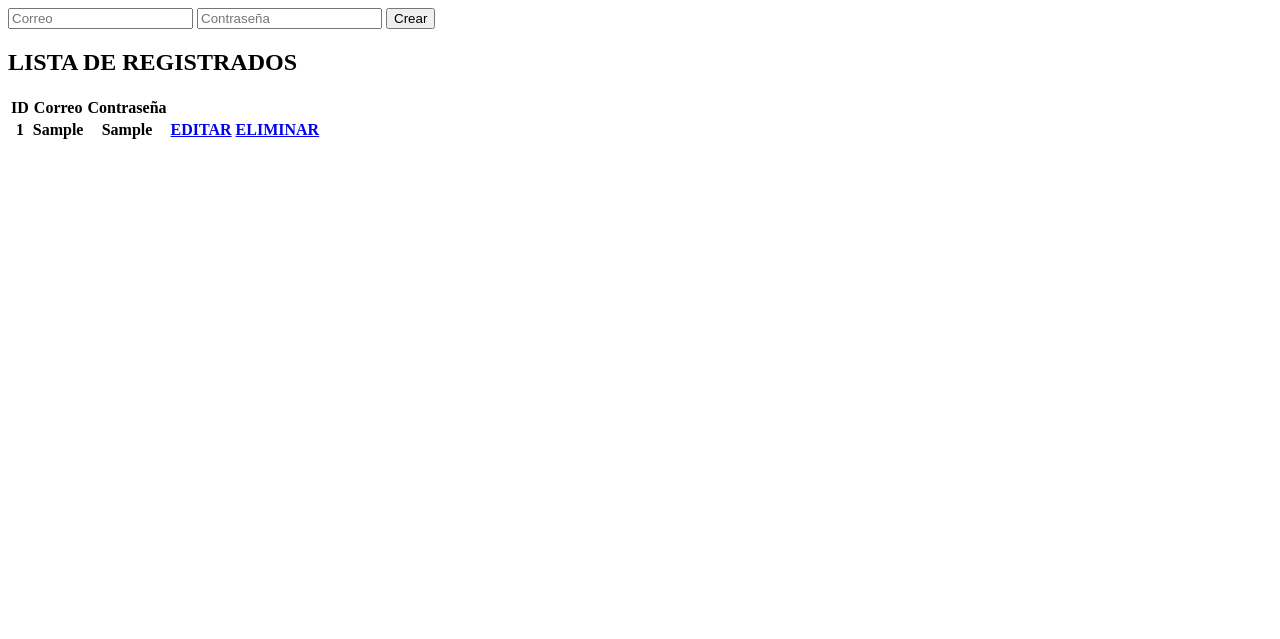
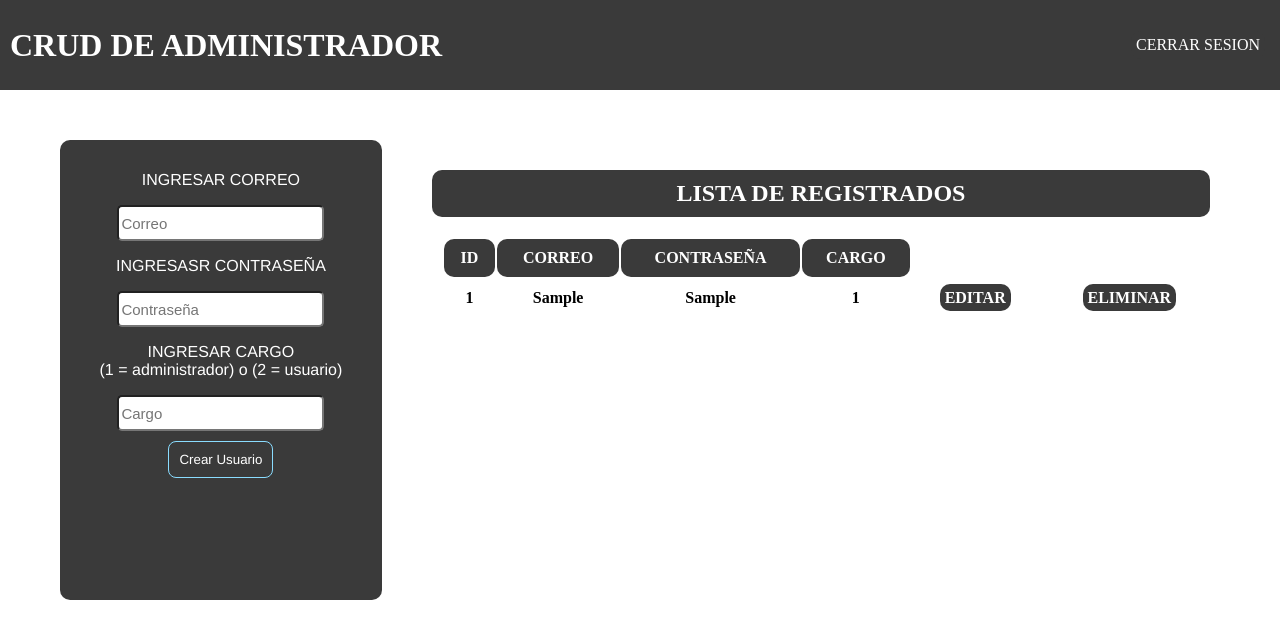
Before and after one commit to HSergio-19/visilant_prototipo, a PHP site: page /admin/index.php in a window 1280 px wide. Shown: the top 639 px of the page. Run offline with PHP 8.4, Linux system fonts and the light colour scheme; the visitor is signed in with stand-in values (Sample User, id 1); tables that the repository leaves empty or names only in its code hold one stand-in row (values such as "Sample post"); lists and menus that the app fills with data are empty.

Commit message:
agregado de sistema crud y modificacion de estilos

```diff
--- a/admin/conexion.php
+++ b/admin/conexion.php
@@ -1,5 +1,5 @@
 <?php
 
-	$conexion = mysqli_connect("localhost", "root", "", "crud_php");
+	$conexion = mysqli_connect("localhost", "root", "", "visilant_db");
 
 ?>
--- a/admin/editar.php
+++ b/admin/editar.php
@@ -4,7 +4,9 @@
     $id = $_GET['id'];
 
     $sql = "SELECT * FROM visilant_user WHERE id='$id'";
+
 	$query = mysqli_query($conexion, $sql);
+
     $row = mysqli_fetch_array($query);
 
 ?>
@@ -24,6 +26,7 @@
             <input type="hidden" name="id" value="<?= $row['id']?>">
             <input type="text" name="correo" placeholder = "Correo" value="<?= $row['correo']?>">
             <input type="text" name="contrasena" placeholder = "Contrasena" value="<?= $row['contrasena']?>">
+            <input type="text" name="id_cargo" placeholder = "Cargo" value="<?= $row['id_cargo']?>">
             <input type="submit" value="actualizar">
         </form>
     </div>
--- a/admin/eliminar.php
+++ b/admin/eliminar.php
@@ -3,7 +3,7 @@
 
     $id = $_GET['id'];
 
-    $sql = "DELETE FROM lista_alumnos WHERE id='$id'";
+    $sql = "DELETE FROM visilant_user WHERE id='$id'";
 
     $query = mysqli_query($conexion, $sql);
 
--- a/admin/index.php
+++ b/admin/index.php
@@ -1,4 +1,24 @@
-<?php require "conexion.php";
+<?php
+
+require "conexion.php";
+
+//SEGURIDAD DE PAGINACION DE INICIO DE SESION
+session_start();
+error_reporting();
+$validar_sesion = $_SESSION['correo'];
+
+
+if($validar_sesion==null || $validar_sesion==''){
+	echo '
+		<script>
+			alert("POR FAVOR DEBES INICIAR SESION");
+			window.location = "../index.php";
+		</script>
+	';
+	session_destroy();
+	die();
+
+}
 
 $sql = "SELECT * FROM visilant_user";
 
@@ -12,26 +32,40 @@ $query = mysqli_query($conexion, $sql);
     <meta charset="UTF-8">
     <meta http-equiv="X-UA-Compatible" content="IE=edge">
     <meta name="viewport" content="width=device-width, initial-scale=1.0">
+    <link rel="stylesheet" href="style/admin.css">
     <title>Visilant - Admin</title>
 </head>
 <body>
-    <div>
-        <form action="insertar.php" method="POST">
-            <input type="text" name="correo" placeholder = "Correo" >
-            <input type="text" name="contrasena" placeholder = "Contraseña">
-            <input type="submit" value="Crear">
+
+
+        <header>
+            <h1>CRUD DE ADMINISTRADOR</h1>
+            <a href="cerrar_sesion.php" class = "bto-cs">CERRAR SESION</a>
+        </header>
+
+    <div id = "general">
+
+        <div class = "contenedor">
+            <form action="insertar.php" class = "crud" method="POST">
+                <p>INGRESAR CORREO</p>
+                <input type="text" class = "campo" name="correo" placeholder = "Correo" > <br>
+                <p>INGRESASR CONTRASEÑA</p>
+                <input type="text" class = "campo" name="contrasena" placeholder = "Contraseña"> <br>
+                <p>INGRESAR CARGO <br> (1 = administrador) o (2 = usuario)</p>
+                <input type="text" class = "campo" name="id_cargo" placeholder = "Cargo"> <br>
+                <input type="submit" class = "boton" value="Crear Usuario"> <br>
             </form>
         </div>
 
-
-    <div>
+        <div class = "lista">
             <h2>LISTA DE REGISTRADOS</h2>
             <table>
                 <thead>
                     <tr>
-                    <th>ID</th>
-                    <th>Correo</th>
-                    <th>Contraseña</th>
+                        <th class = "titulo" >ID</th>
+                        <th class = "titulo" >CORREO</th>
+                        <th class = "titulo" >CONTRASEÑA</th>
+                        <th class = "titulo" >CARGO</th>
                     </tr>
                 </thead>
                 <tbody>
@@ -40,6 +74,8 @@ $query = mysqli_query($conexion, $sql);
                         <th><?= $row["id"]?></th>
                         <th><?= $row["correo"]?></th>
                         <th><?= $row["contrasena"]?></th>
+                        <th><?= $row["id_cargo"]?></th>
+
 
                         <th><a href="editar.php?id=<?= $row['id'] ?>">EDITAR</a></th>
                         <th><a href="eliminar.php?id=<?= $row['id'] ?>">ELIMINAR</a></th>
@@ -48,5 +84,11 @@ $query = mysqli_query($conexion, $sql);
                 </tbody>
             </table>
         </div>
+
+    </div>
+
+
+
+
 </body>
 </html>
--- /dev/null
+++ b/admin/style/admin.css
@@ -0,0 +1,118 @@
+body {
+    margin: 0;
+    padding: 0;
+}
+
+header {
+    padding: 5px;
+    margin: 0;
+    background-color:#3a3a3a;
+    display: flex;
+    justify-content: space-between;
+    height: 80px;
+    align-items: center;
+}
+
+header h1 {
+    padding: 5px;
+    color: white;
+}
+
+a {
+    text-decoration: none;
+    color: white;
+    margin-right: 10px;
+    background-color: #3a3a3a;
+    padding: 5px;
+    border-radius: 10px;
+}
+
+a:hover {
+    background-color: #8adcff;
+    color: #3a3a3a;
+    transition: all 300ms ease;
+}
+
+.bto-cs a:hover {
+    background-color: #8adcff;
+    color: #3a3a3a;
+    font-size: 20px;
+    transition: all 300ms ease;
+}
+
+#general {
+    display: flex;
+    padding: 10px;
+    margin: auto;
+    margin-top: 20px;
+    width: 1200px;
+    height: 500px;
+    border-radius: 10px;
+}
+
+.contenedor {
+    font-family: 'Franklin Gothic Medium', 'Arial Narrow', Arial, sans-serif;
+    width: 300px;
+    padding: 15px;
+    margin: 20px;
+    float: left;
+    background-color: #3a3a3a;
+    border-radius: 10px;
+    color: white;
+    text-align: center;
+}
+
+.campo {
+    height: 30px;
+    border-radius: 5px;
+    font-size: 15px;
+    align-items: center;
+}
+
+.boton {
+    font-family: 'Franklin Gothic Medium', 'Arial Narrow', Arial, sans-serif;
+    padding: 10px;
+    margin: 10px;
+    background-color: #3a3a3a;
+    border: 1px solid #8adcff;
+    color: white;
+    border-radius: 8px;
+}
+
+.boton:hover {
+    color: #3a3a3a;
+    background-color: #8adcff;
+    transition: all 300ms ease;
+}
+
+.lista {
+    width: 800px;
+    padding: 10px;
+    margin: 20px;
+    float: left;
+    align-items: center;
+    text-align: center;
+}
+
+div h2 {
+    background-color: #3a3a3a;
+    padding: 10px;
+    border-radius: 10px;
+    color: white;
+}
+
+table {
+    width: 100%;
+    margin: 10px;
+}
+
+th{
+    padding: 10px;
+}
+
+.titulo{
+     padding: 10px;
+     background-color: #3a3a3a;
+     border-radius: 10px;
+     color: white;
+}
--- a/database/registro_db.php
+++ b/database/registro_db.php
@@ -1,6 +1,5 @@
 <?php
 require "conexion.php";
-
 
 if (!empty($_POST['boton-registro'])) {
     if (empty($_POST['correo']) or empty($_POST['contrasena'])) {
@@ -12,9 +11,10 @@ if (!empty($_POST['boton-registro'])) {
 
         $correo = $_POST["correo"];
         $contrasena = $_POST["contrasena"];
+        $id_cargo = 2;
 
-        $query = "INSERT INTO visilant_user(correo, contrasena)
-                  VALUES('$correo', '$contrasena')";
+        $query = "INSERT INTO visilant_user(correo, contrasena, id_cargo)
+                  VALUES('$correo', '$contrasena', '$id_cargo')";
     };
 
 };
--- a/registro.php
+++ b/registro.php
@@ -4,7 +4,7 @@
     <meta charset="UTF-8">
     <meta http-equiv="X-UA-Compatible" content="IE=edge">
     <meta name="viewport" content="width=device-width, initial-scale=1.0">
-    <link rel="stylesheet" href="main.css">
+    <link rel="stylesheet" href="registro_sesion.css">
     <link rel="website icon" type="png" href="img/icon.png">
     <title>Visilant - Registro</title>
 </head>
@@ -25,7 +25,7 @@
             <p> <b>CORREO</b></p>
             <input type="email" class = "campo" placeholder="CORREO ELECTRONICO" name="correo"> <br>
             <p><b>CONTRASEÑA</b></p>
-            <input type="password" id = "input" class = "campo" placeholder="CONTRASEÑA" name="contrasena"> <br>
+            <input type="password" class = "campo" placeholder="CONTRASEÑA" name="contrasena"> <br>
 
             <input type="submit" name = "boton-registro"  class = "boton" value="REGISTRARSE">
     </form>
--- a/sesion.php
+++ b/sesion.php
@@ -4,7 +4,7 @@
     <meta charset="UTF-8">
     <meta http-equiv="X-UA-Compatible" content="IE=edge">
     <meta name="viewport" content="width=device-width, initial-scale=1.0">
-    <link rel="stylesheet" href="main.css">
+    <link rel="stylesheet" href="registro_sesion.css">
     <link rel="website icon" type="png" href="img/icon.png">
     <title>Visilant - Iniciar Sesion</title>
 </head>
@@ -25,7 +25,7 @@
             <p> <b>CORREO</b></p>
             <input type="email" class = "campo" placeholder="CORREO ELECTRONICO" name="correo"> <br>
             <p><b>CONTRASEÑA</b></p>
-            <input type="password" id = "input" class = "campo" placeholder="CONTRASEÑA" name="contrasena"> <br>
+            <input type="password" class = "campo" placeholder="CONTRASEÑA" name="contrasena"> <br>
 
             <input type="submit" name = "boton-sesion"  class = "boton" value="INICIAR SESION">
     </form>
--- /dev/null
+++ b/usuario/cerrar_sesion.php
@@ -0,0 +1,5 @@
+<?php
+	session_start();
+	session_destroy();
+	header("location: ../index.php");
+?>
--- a/home/home.php
+++ b/usuario/home.php
@@ -1,7 +1,7 @@
 <?php
 //SEGURIDAD DE PAGINACION DE INICIO DE SESION
 session_start();
-error_reporting(:);
+error_reporting();
 $validar_sesion = $_SESSION['correo'];
 
 
```
Also changed, not shown: admin/actualizar.php (+5 -4 lines), admin/insertar.php (+17 -5 lines), database/sesion_db.php (+12 -3 lines), index.php (+12 -5 lines), main.css (+6 -58 lines), admin/cerrar_sesion.php (renamed from home/cerrar_sesion.php), img/registro.png (added), img/vigilante.png (added), registro_sesion.css (added), usuario/home-style.css (added). Lines whose indentation alone changed are shown as unchanged.
